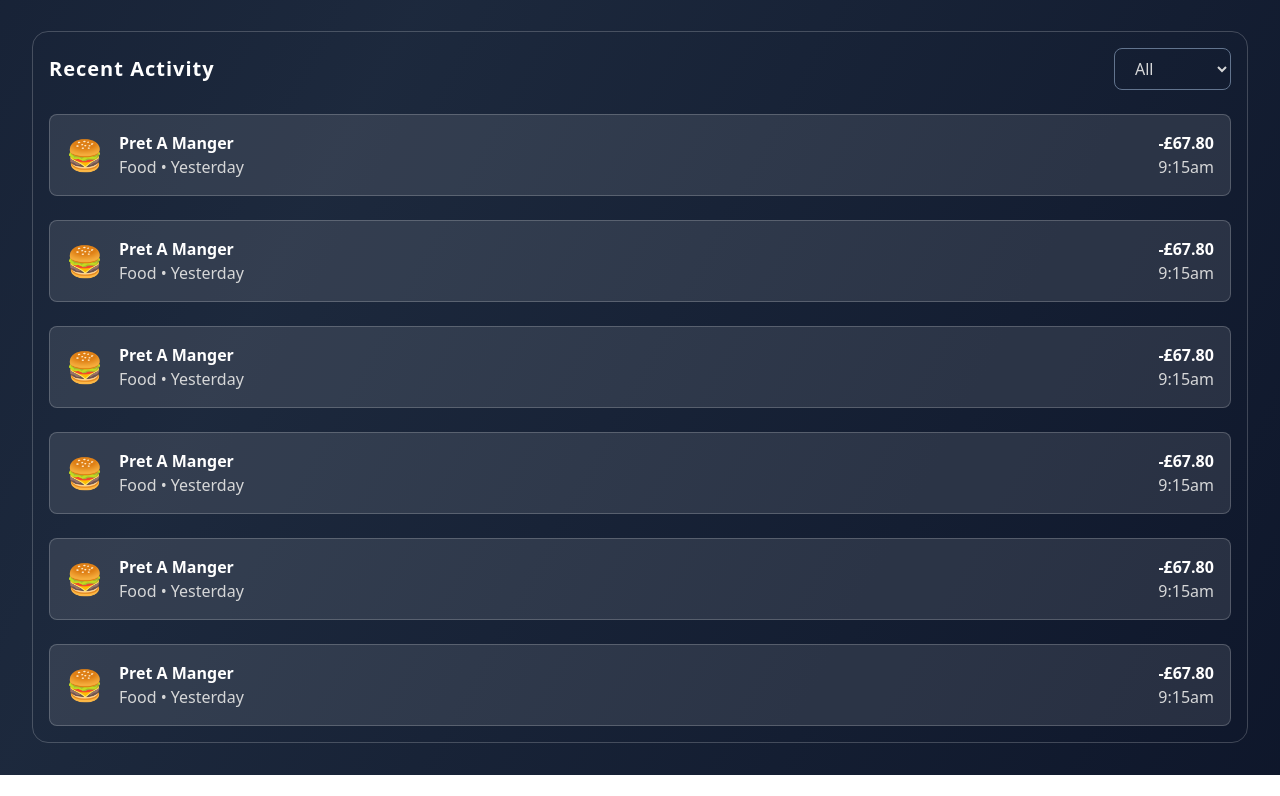
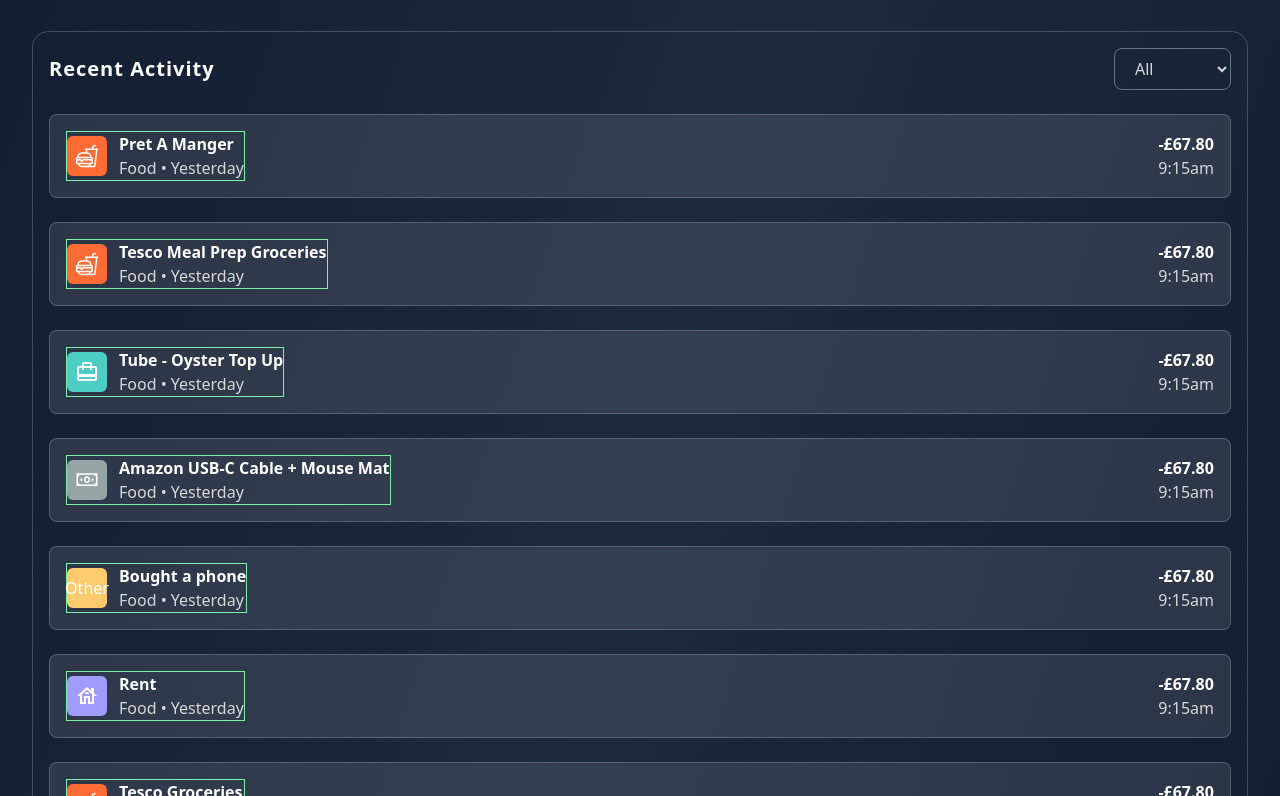
Before and after one commit to A-Karim2003/Expense-Tracker, a React (Vite) app: page / in a window 1280 px wide. Shown: the part 1584-2380 px from the top of the page. Before the commit the page ends 2359 px from the top, so only its background shows below. Built offline with nearby package versions, Linux system fonts and the light colour scheme; no server answers; data requests are answered from the project's data file.

Commit message:
feat: Filter expense to show last 30 days of activity

```diff
--- a/data/db.json
+++ b/data/db.json
@@ -167,6 +167,14 @@
       "description": "Gym membership",
       "date": "2025-12-09T19:01:59.818Z",
       "time": "19:01PM"
+    },
+    {
+      "id": "e1d9ce4e-4718-43b0-8095-fce65d8c0d17",
+      "amount": 180,
+      "category": "bills",
+      "description": "Car insurance",
+      "date": "2025-12-10T18:27:13.274Z",
+      "time": "18:27PM"
     }
   ],
   "categories": [
--- a/src/Sections/RecentActivitySection.jsx
+++ b/src/Sections/RecentActivitySection.jsx
@@ -2,20 +2,50 @@
 import Card from "../components/Card";
 import Small from "../components/Small";
 import CategoryFilter from "../components/CategoryFilter";
+import getRecentActivities from "../utils/getRecentActivities";
+import { useSelector } from "react-redux";
+import { categoryIcons } from "../components/BreakdownContent";
 
 function RecentActivitySection() {
+  const { expenses } = useSelector((store) => store.expenses);
+  const { categories } = useSelector((store) => store.categories);
+
+  const categoryColors = categories.reduce((acc, category) => {
+    acc[category.id] = category.color;
+    return acc;
+  }, {});
+
+  const recentActivities = getRecentActivities(expenses);
+
   return (
     <SectionContainer
       SectionTitle={"Recent Activity"}
       SectionNav={<CategoryFilter />}
     >
-      {[...Array(6)].map((_, i) => (
-        <Card className="flex items-center justify-between text-white" key={i}>
+      {expenses.map((expense) => {
+        const Icon = categoryIcons[expense.category];
+
+        return (
+          <Card
+            className="flex items-center justify-between text-white"
+            key={expense.id}
+          >
             <div className="flex gap-4 items-center">
-            <div className="text-3xl">🍔</div>
+              <div className="flex items-center gap-3 border border-green-300">
+                <div
+                  className="flex items-center justify-center h-10 w-10 rounded-md "
+                  style={{ backgroundColor: categoryColors[expense.category] }}
+                >
+                  {Icon ? <Icon className="w-6 h-6 text-white" /> : "Other"}
+                </div>
+
                 <div className="flex flex-col">
-              <strong>Pret A Manger</strong>
+                  <strong className="text-base font-semibold">
+                    {expense.description}
+                  </strong>
+
                   <Small text="Food • Yesterday" />
+                </div>
               </div>
             </div>
 
@@ -24,7 +54,8 @@
               <Small text="9:15am" />
             </div>
           </Card>
-      ))}
+        );
+      })}
     </SectionContainer>
   );
 }
--- /dev/null
+++ b/src/utils/getRecentActivities.js
@@ -0,0 +1,19 @@
+import React from "react";
+
+/**
+ * The function filters expenses based on whether they occurred within the last
+ * 30 days.
+ * @param expenses - An array of objects representing expenses, where each object has a `date` property
+ * indicating the date of the expense.
+ */
+export default function getRecentActivities(expenses) {
+  const now = new Date().getTime();
+  const month = 60 * 60 * 24 * 30 * 1000;
+
+  const last30days = expenses.filter((expense) => {
+    const expenseDate = new Date(expense.date);
+    return expenseDate >= now - month;
+  });
+
+  return last30days;
+}
```
Lines whose indentation alone changed are shown as unchanged.
